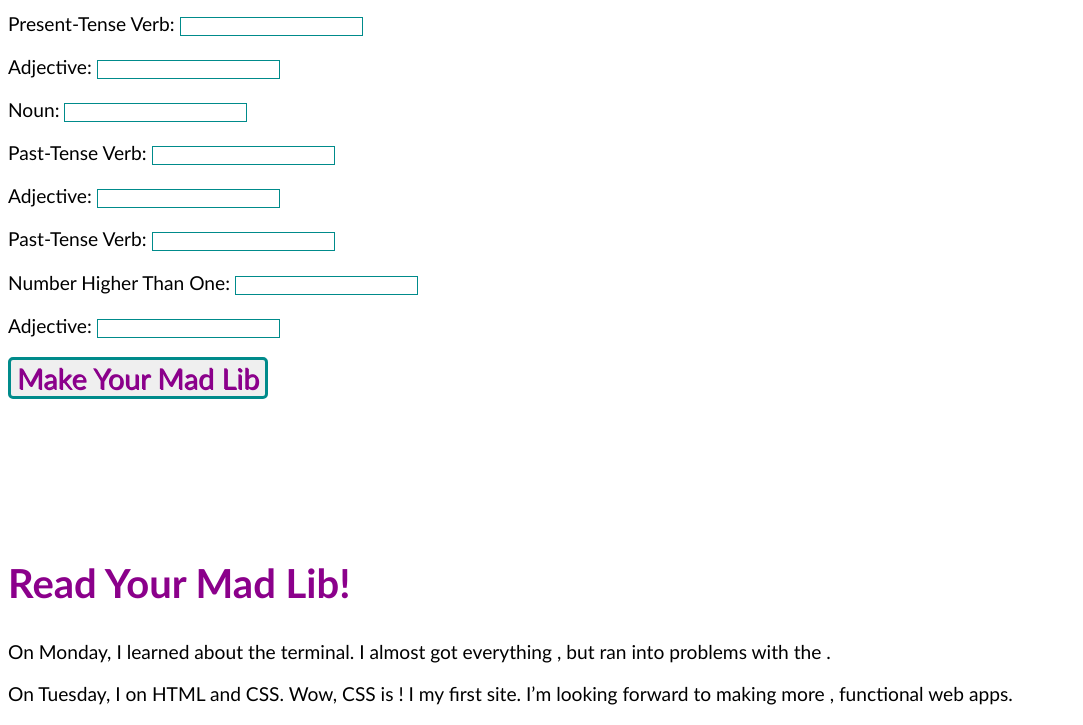
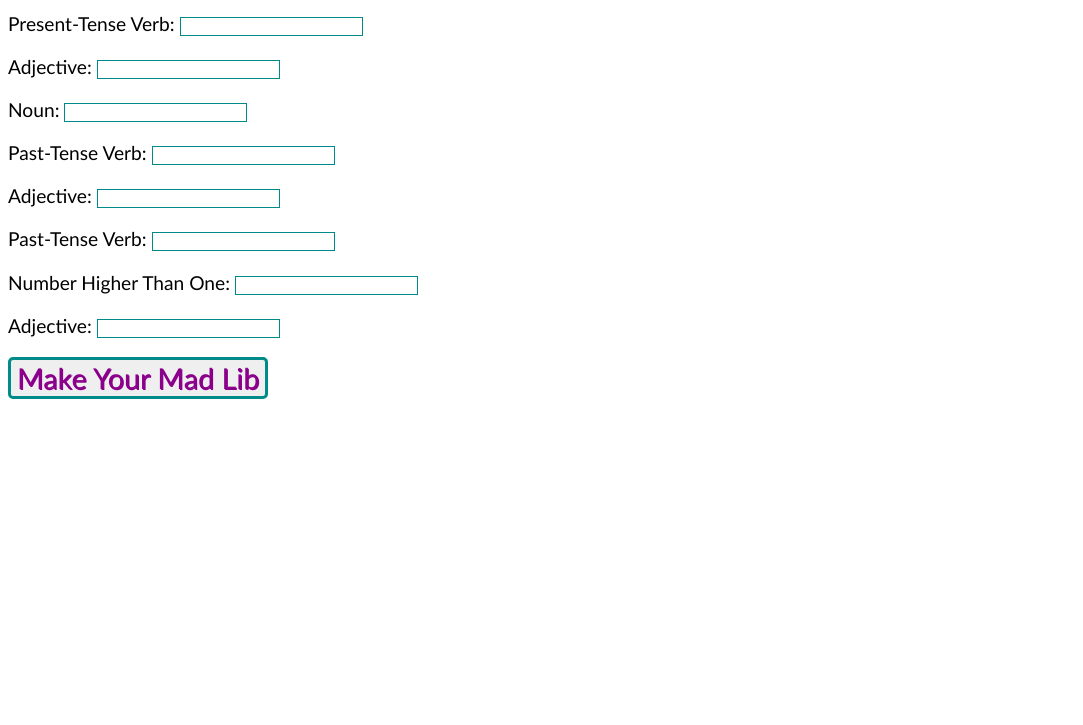
Before and after one commit to meganamarshall/madlib-bootcamp-prep, a plain HTML site: page index.html in a window 1280 px wide. Shown: the part 192-917 px from the top of the page, without its empty margins (0-1083 px from the left). After the commit the page ends 800 px from the top, so only its background shows below. Drawn offline with Linux system fonts and the light colour scheme.

Commit message:
making madlib hidden

```diff
--- a/app.js
+++ b/app.js
@@ -16,6 +16,8 @@ const pastVerbTwoSpan = document.getElementById('past-verb-two-span');
 const numberSpan = document.getElementById('number-span');
 const adjThreeSpan = document.getElementById('adj-three-span');
 
+const madLibSection = document.getElementById('mad-lib');
+
 function makeMadLib() {
 
   presentVerbSpan.textContent = presentVerbInput.value;
@@ -27,4 +29,6 @@ function makeMadLib() {
   numberSpan.textContent = numberInput.value;
   adjThreeSpan.textContent = adjThreeInput.value;
 
+  madLibSection.classList.remove('hidden');
+
 }
--- a/index.html
+++ b/index.html
@@ -78,7 +78,7 @@
       </p>
     </section>
 
-    <section class="mad-lib">
+    <section id="mad-lib" class="hidden">
       <h2>Read Your Mad Lib!</h2>
 
       <p>
--- a/main.css
+++ b/main.css
@@ -29,6 +29,6 @@ button {
   text-shadow: 1px 1px;
 }
 
-.mad-lib {
-  margin-top: 20vh;
+.hidden {
+  visibility: hidden;
 }
```
